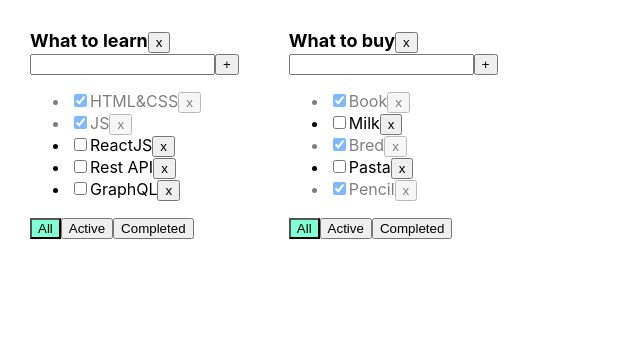
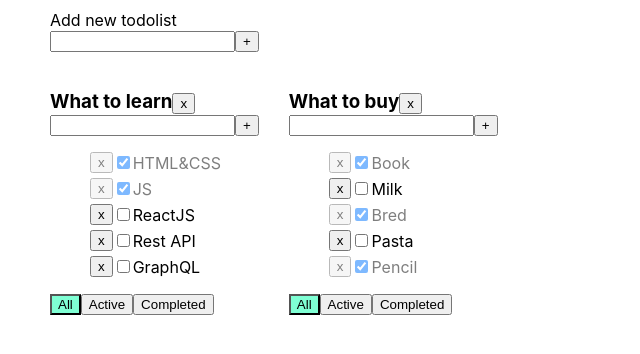
Before and after one commit to ksn-i777/todolist, a React (Create React App) app: page / in a window 1280 px wide. Shown: the top 354 px of the page, without its empty margins (0-640 px from the left). Built offline with nearby package versions, Linux system fonts and the light colour scheme.

Commit message:
lesson 6

```diff
--- a/src/App.css
+++ b/src/App.css
@@ -1,6 +1,14 @@
 .App {
-  padding: 30px;
+  display: grid;
+  grid-template-rows: 50px 1fr;
+  padding: 10px 50px;
+}
+
+.todolists {
+  margin-top: 30px;
   display: flex;
+  gap: 30px;
+  flex-wrap: wrap;
 }
 
 .App > div {
@@ -28,6 +36,18 @@ input::placeholder {
   opacity: 0.5;
 }
 
-.h3 {
-  font-size: large;
+h3 {
+  display: inline;
 }
+
+ul {
+  display: flex;
+  flex-direction: column;
+  gap: 5px;
+}
+
+li {
+  list-style-type: none;
+  display: flex;
+  align-items: center;
+}
--- a/src/App.tsx
+++ b/src/App.tsx
@@ -2,6 +2,7 @@ import React, { useState } from 'react';
 import './App.css';
 import {Todolist} from './components/Todolist';
 import {v1} from "uuid";
+import {UniversalAddItemForm} from './components/UniversalAddItemForm';
 
 export type FilterValuesType = "all" | "active" | "completed";
 export type TodolistType = {
@@ -49,41 +50,65 @@ function App() {
 
     function addTask (newTaskText: string, todolistID: string) {
         const newTask = {id: v1(), title: newTaskText, isDone: false};
-        let todolistTasks = tasks[todolistID];
+        const todolistTasks = tasks[todolistID];
         tasks[todolistID] = [newTask, ...todolistTasks];
         setTasks({...tasks});
     }
 
     function removeTask (taskID: string, todolistID: string) {
-        let todolistTasks = tasks[todolistID];
+        const todolistTasks = tasks[todolistID];
         tasks[todolistID] = todolistTasks.filter(task => task.id !== taskID);
         setTasks({...tasks});
     }
 
     function changeFilter (value: FilterValuesType, todolistID: string) {
-        let todolist = todolists.find(tl => tl.id === todolistID);
+        const todolist = todolists.find(tl => tl.id === todolistID);
         if (todolist) {todolist.filter = value}
         setTodolists([...todolists]);
     }
 
     function changeTaskStatus (taskID: string, isDone: boolean, todolistID: string) {
-        let todolistTasks = tasks[todolistID];
-        let task = todolistTasks.find(task => task.id === taskID);
+        const todolistTasks = tasks[todolistID];
+        const task = todolistTasks.find(task => task.id === taskID);
         if (task) {task.isDone = isDone}
         setTasks({...tasks});
     }
 
     function removeTodolist (todolistID: string) {
-        let todolistsAfterRemove = todolists.filter(tl => tl.id !== todolistID);
+        const todolistsAfterRemove = todolists.filter(tl => tl.id !== todolistID);
         setTodolists(todolistsAfterRemove);
 
         delete tasks[todolistID];
         setTasks({...tasks});
     }
 
+    function addTodolist (newInputText: string) {
+        const todolist:TodolistType = {id: v1(), title: newInputText, filter: 'all'}
+        const newTodolists = [todolist, ...todolists]
+        setTodolists(newTodolists)
+        setTasks({[todolist.id]: [], ...tasks})
+    }
+
+    function changeTaskTitle(todolistID: string, taskID: string, newTaskTitle: string) {
+        const needTask = tasks[todolistID].find(task => task.id === taskID)
+        if (needTask) {needTask.title = newTaskTitle}
+        setTasks({...tasks})
+    }
+
+    function changeTodolistTitle(newTitle: string, todolistID: string) {
+        const todolist = todolists.find(tl => tl.id === todolistID)
+        if(todolist) {todolist.title = newTitle}
+        setTodolists([...todolists])
+    }
+
     return (
         <div className="App">
+            <div>
+                <span>Add new todolist</span>
+                <UniversalAddItemForm callback={addTodolist}/>
+            </div>
 
+            <div className={'todolists'}>
                 {todolists.map(tl => {
 
                     let filteredTasksByFilter = tasks[tl.id];
@@ -106,10 +131,13 @@ function App() {
                             changeFilter={changeFilter}
                             changeTaskStatus={changeTaskStatus}
                             removeTodolist={removeTodolist}
+                            changeTaskTitle={changeTaskTitle}
+                            changeTodolistTitle={changeTodolistTitle}
                         />
                     )
                 })}
             </div>
+        </div>
     );
 }
 export default App
--- a/src/components/Button.tsx
+++ /dev/null
@@ -1,11 +0,0 @@
-import React from 'react';
-
-type ButtonType = {
-    name: string,
-    className: string,
-    callback: () => void,
-}
-
-export function Button(props: ButtonType) {
-    return <button className={props.className} onClick={props.callback}>{props.name}</button>
-}
--- a/src/components/Todolist.tsx
+++ b/src/components/Todolist.tsx
@@ -1,7 +1,9 @@
-import React, {ChangeEvent, KeyboardEvent, useState} from 'react';
+import React, {ChangeEvent} from 'react';
 import '../App.css';
 import {FilterValuesType, TaskType} from '../App';
-import {Button} from './Button';
+import {UniversalButton} from './UniversalButton';
+import {UniversalAddItemForm} from './UniversalAddItemForm';
+import {UniversalEditableSpan} from './UniversalEditableSpan';
 
 type TodolistPropsType = {
     todolistID: string,
@@ -13,21 +15,11 @@ type TodolistPropsType = {
     changeFilter: (value: FilterValuesType, todolistID: string) => void,
     changeTaskStatus: (taskID: string, isDone: boolean, todolistID: string) => void,
     removeTodolist: (todolistID: string) => void,
+    changeTaskTitle: (todolistID: string, taskID: string, newTaskTitle: string) => void,
+    changeTodolistTitle: (newTodolistTitle: string, todolistID: string) => void,
 };
 
 export function Todolist(props: TodolistPropsType) {
-
-    const [newTaskText, setNewTaskText] = useState('');
-    const [error, setError] = useState('');
-
-    const errorMessage = 'Field is required';
-
-    function onAddTask() {
-        if (newTaskText.trim() !== '') {
-            props.addTask(newTaskText.trim(), props.todolistID);
-            setNewTaskText('');
-        } else {setError(errorMessage)}
-    }
 
     function onRemoveTask(taskID: string) {
         props.removeTask(taskID, props.todolistID);
@@ -45,33 +37,23 @@ export function Todolist(props: TodolistPropsType) {
         props.removeTodolist(props.todolistID);
     }
 
-
-
-    function onChangeInput(e: ChangeEvent<HTMLInputElement>) {
-        if (e.currentTarget.value.trim() !== '') {
-            setError('');
-            setNewTaskText(e.currentTarget.value);
-        } else {setNewTaskText('')}
+    function onAddTask(newInputText: string) {
+        props.addTask(newInputText, props.todolistID)
     }
 
-    function onKeyPress(e: KeyboardEvent<HTMLInputElement>) {
-        if (e.key === 'Enter' && newTaskText.trim() !== '') {onAddTask()}
-        else {setError(errorMessage)}
+    function onChangeTaskTitle(newTaskTitle: string, taskID: string) {
+        props.changeTaskTitle(props.todolistID, taskID, newTaskTitle)
+    }
+
+    function onChangeTodolistTitle(newTodolistTitle: string) {
+        props.changeTodolistTitle(newTodolistTitle, props.todolistID)
     }
 
     return (
         <div>
-            <span className='h3'><b>{props.title}</b></span><Button name="x" className={''} callback={onRemoveTodolist}/>
-            <div>
-                <input
-                    value={newTaskText}
-                    onChange={onChangeInput}
-                    onKeyPress={onKeyPress}
-                    className={error ? 'errorInput' : ''}
-                    placeholder={error ? errorMessage : ''}
-                />
-                <Button name="+" className={''} callback={onAddTask}/>
-            </div>
+            <h3><UniversalEditableSpan title={props.title} changeSpanTitle={onChangeTodolistTitle}/></h3>
+            <UniversalButton name="x" className={''} onClick={onRemoveTodolist}/>
+            <UniversalAddItemForm callback={onAddTask}/>
             <ul>
                 {props.tasks.map(task => {
 
@@ -81,24 +63,27 @@ export function Todolist(props: TodolistPropsType) {
                     /*function onChangeTaskStatus(e: ChangeEvent<HTMLInputElement>) {
                         props.changeTaskStatus(task.id, e.currentTarget.checked, props.todolistID);
                     }*/
+                    /*function onChangeTaskTitle(newTaskTitle: string) {
+                        props.changeTaskTitle(props.todolistID, task.id, newTaskTitle)
+                    }*/
 
                     return (
                         <li key={task.id} className={task.isDone ? 'isDone' : ''}>
+                            <UniversalButton name={'x'} className={''} onClick={() => onRemoveTask(task.id)/*onRemoveTask*/}/>
                             <input
                                 type="checkbox"
                                 checked={task.isDone}
                                 onChange={(e) => onChangeTaskStatus(e, task.id)/*onChangeTaskStatus*/}
                             />
-                            <span>{task.title}</span>
-                            <Button name={'x'} className={''} callback={() => onRemoveTask(task.id)/*onRemoveTask*/}/>
+                            <UniversalEditableSpan title={task.title} changeSpanTitle={(newTaskTitle: string) => {onChangeTaskTitle(newTaskTitle, task.id)}/*onChangeTaskTitle*/}/>
                         </li>
                     )})
                 }
             </ul>
             <div>
-                <Button name={'All'} className={props.filter === 'all' ? 'activeFilter' : ''} callback={() => onChangeFilter('all')}/>
-                <Button name={'Active'} className={props.filter === 'active' ? 'activeFilter' : ''} callback={() => onChangeFilter('active')}/>
-                <Button name={'Completed'} className={props.filter === 'completed' ? 'activeFilter' : ''} callback={() => onChangeFilter('completed')}/>
+                <UniversalButton name={'All'} className={props.filter === 'all' ? 'activeFilter' : ''} onClick={() => onChangeFilter('all')}/>
+                <UniversalButton name={'Active'} className={props.filter === 'active' ? 'activeFilter' : ''} onClick={() => onChangeFilter('active')}/>
+                <UniversalButton name={'Completed'} className={props.filter === 'completed' ? 'activeFilter' : ''} onClick={() => onChangeFilter('completed')}/>
             </div>
         </div>
     )
--- /dev/null
+++ b/src/components/UniversalAddItemForm.tsx
@@ -0,0 +1,52 @@
+import React, {ChangeEvent, KeyboardEvent, useState} from 'react';
+
+type UniversalAddItemFormPropsType = {
+    callback: (newInputText: string) => void,
+}
+
+export function UniversalAddItemForm(props: UniversalAddItemFormPropsType) {
+
+    const [newInputText, setNewInputText] = useState('');
+    const [error, setError] = useState('');
+
+    const errorMessage = 'Field is required';
+
+    function onAddItem() {
+        if (newInputText.trim() !== '') {
+            props.callback(newInputText.trim());
+            setNewInputText('');
+        } else {
+            setError(errorMessage)
+        }
+    }
+
+    function onChangeInput(e: ChangeEvent<HTMLInputElement>) {
+        if (e.currentTarget.value.trim() !== '') {
+            setError('');
+            setNewInputText(e.currentTarget.value);
+        } else {
+            setNewInputText('')
+        }
+    }
+
+    function onKeyPress(e: KeyboardEvent<HTMLInputElement>) {
+        if (e.key === 'Enter' && newInputText.trim() !== '') {
+            onAddItem()
+        } else {
+            setError(errorMessage)
+        }
+    }
+
+    return (
+        <div>
+            <input
+                value={newInputText}
+                onChange={onChangeInput}
+                onKeyPress={onKeyPress}
+                className={error ? 'errorInput' : ''}
+                placeholder={error ? errorMessage : ''}
+            />
+            <button onClick={onAddItem}>+</button>
+        </div>
+    )
+}
--- /dev/null
+++ b/src/components/UniversalButton.tsx
@@ -0,0 +1,11 @@
+import React from 'react';
+
+type UniversalButtonType = {
+    name: string,
+    className: string,
+    onClick: () => void,
+}
+
+export function UniversalButton(props: UniversalButtonType) {
+    return <button className={props.className} onClick={props.onClick}>{props.name}</button>
+}
--- /dev/null
+++ b/src/components/UniversalEditableSpan.tsx
@@ -0,0 +1,31 @@
+import React, {ChangeEvent, useState} from 'react';
+
+type UniversalEditableSpanPropsType = {
+    title: string,
+    changeSpanTitle: (newSpanTitle: string) => void
+}
+
+export function UniversalEditableSpan(props: UniversalEditableSpanPropsType) {
+
+    const [editMode, setEditMode] = useState<boolean>(false)
+
+    function onStartEditMode() {
+        setEditMode(true)
+    }
+    function onFinishEditMode() {
+        setEditMode(false)
+    }
+    function onChangeSpanText(e: ChangeEvent<HTMLInputElement>) {
+        props.changeSpanTitle(e.currentTarget.value)
+    }
+
+    return editMode
+        ? <input
+            type="text"
+            value={props.title}
+            onChange={onChangeSpanText}
+            onBlur={onFinishEditMode}
+            autoFocus
+        />
+        : <span onDoubleClick={onStartEditMode}>{props.title}</span>
+}
```
Lines whose indentation alone changed are shown as unchanged.
